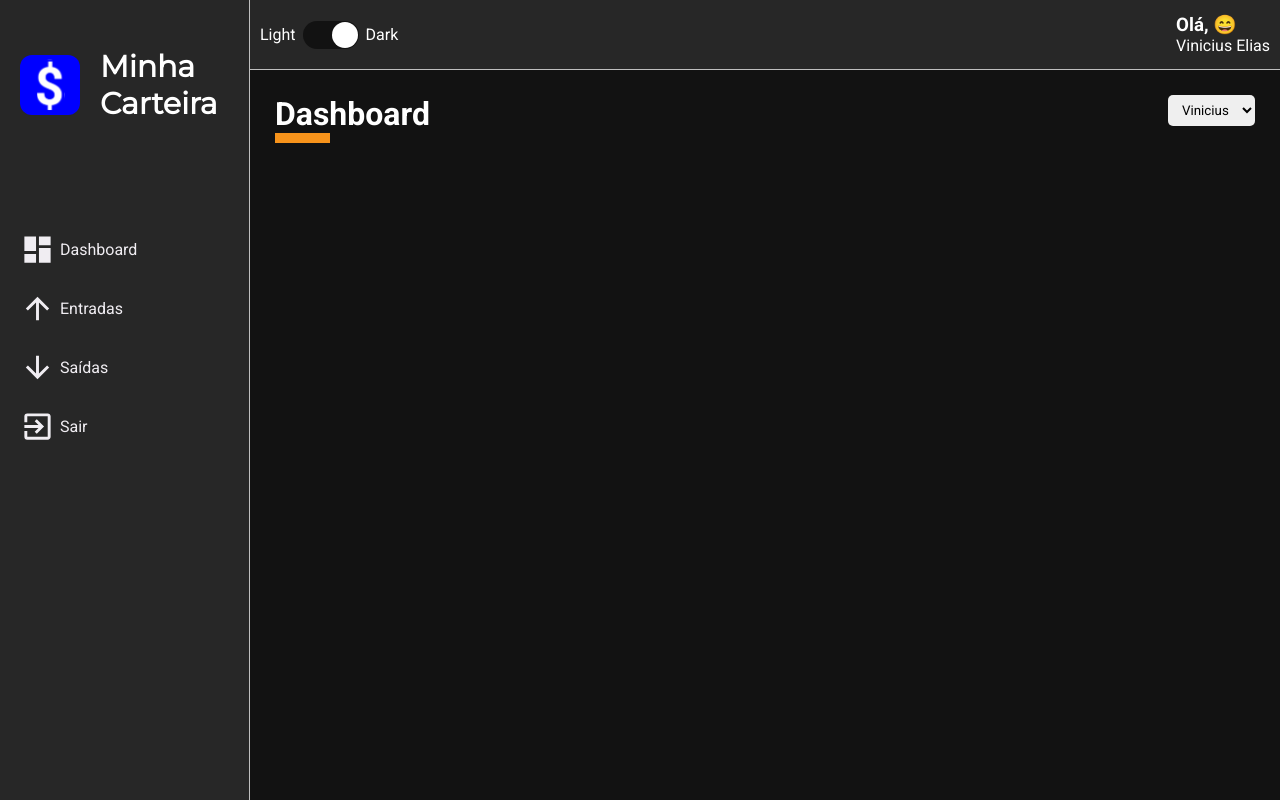
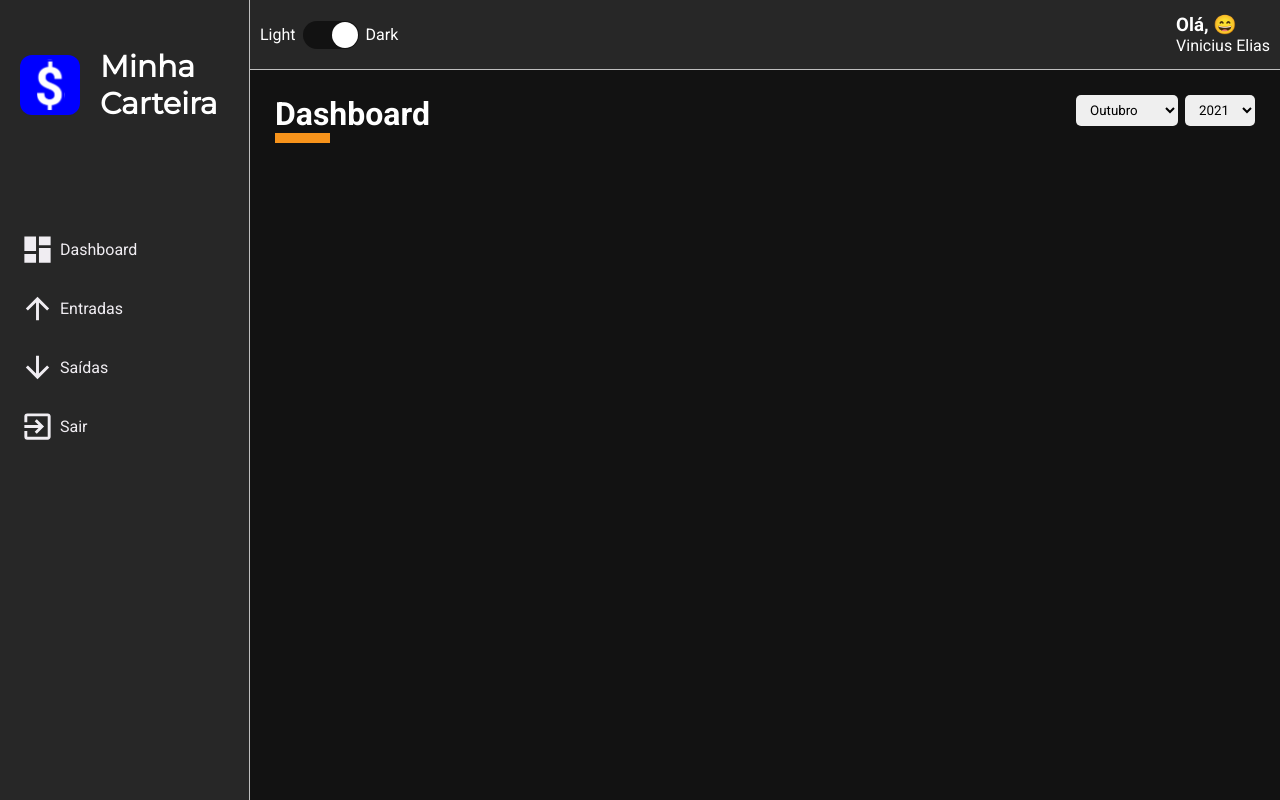
Before and after one commit to vinielias11/dashboardCarteira, a React (Create React App) app: page /dashboard in a window 1280 px wide. Built offline with nearby package versions, Linux system fonts and the light colour scheme.

Commit message:
comeco do dashboard

```diff
--- a/src/pages/Dashboard/index.tsx
+++ b/src/pages/Dashboard/index.tsx
@@ -1,10 +1,15 @@
-import React from 'react';
+import React, { useState, useMemo } from 'react';
 
 import { Container } from './styles';
 import ContentHeader  from '../../components/ContentHeader'
 import SelectInput  from '../../components/SelectInput'
+import expenses from '../../repositories/expenses'
+import gains from '../../repositories/gains'
+import meses from '../../utils/meses'
 
 const Dashboard: React.FC = () => {
+    const [mesSelecionado, setMesSelecionado] = useState<number>(new Date().getMonth() + 1);
+    const [anoSelecionado, setAnoSelecionado] = useState<number>(new Date().getFullYear());
 
     const options = [
         { value: 'Vinicius', label: 'Vinicius' },
@@ -12,10 +17,65 @@ const Dashboard: React.FC = () => {
         { value: 'Ana', label: 'Ana' }
     ];
 
+    const months = useMemo(() => {
+        return meses.map((mes, indice) => {
+            return {
+                value: indice + 1,
+                label: mes
+            }
+        })
+
+    }, []);
+
+    const years = useMemo(() => {
+        let anosUnicos: number[] = [];
+
+        [...expenses, ...gains].forEach(item => {
+            const data = new Date(item.date),
+                ano = data.getFullYear();
+
+            if (!anosUnicos.includes(ano)) {
+                anosUnicos.push(ano);
+            }
+        })
+
+        return anosUnicos.map(year => {
+            return {
+                value: year,
+                label: year
+            }
+        });
+
+    }, []);
+
+    const trataMesSelecionado = (mes: string) => {
+        try {
+            const parseMes = Number(mes);
+            setMesSelecionado(parseMes);
+        } catch (err) {
+            throw new Error('Mês inválido. Apenas 0 a 12 é suportado.')
+        }
+    }
+
+    const trataAnoSelecionado = (ano: string) => {
+        try {
+            const parseAno = Number(ano);
+            setAnoSelecionado(parseAno);
+        } catch (err) {
+            throw new Error('Ano inválido. Apenas números inteiros são suportados.')
+        }
+    }
+
     return (
         <Container>
             <ContentHeader title="Dashboard" lineColor="#F7931B">
-                <SelectInput options={options} onChange={() => {}}/>
+                <SelectInput options={months}
+                                onChange={(e) => trataMesSelecionado(e.target.value)}
+                                defaultValue={mesSelecionado}/>
+
+                <SelectInput options={years}
+                                onChange={(e) => trataAnoSelecionado(e.target.value)}
+                                defaultValue={anoSelecionado}/>
             </ContentHeader>
         </Container>
     );
--- a/src/pages/List/index.tsx
+++ b/src/pages/List/index.tsx
@@ -32,8 +32,8 @@ interface IData {
 
 const List: React.FC<IRouteParams> = ({ match }) => {
     const [data, setData] = useState<IData[]>([]);
-    const [mesSelecionado, setMesSelecionado] = useState<string>(String(new Date().getMonth() + 1));
-    const [anoSelecionado, setAnoSelecionado] = useState<string>(String(new Date().getFullYear()));
+    const [mesSelecionado, setMesSelecionado] = useState<number>(new Date().getMonth() + 1);
+    const [anoSelecionado, setAnoSelecionado] = useState<number>(new Date().getFullYear());
     const [movimentoSelecionado, setMovimentoSelecionado] = useState(['recorrente', 'eventual']);
 
     const { type } = match.params;
@@ -97,11 +97,29 @@ const List: React.FC<IRouteParams> = ({ match }) => {
         }
     }
 
+    const trataMesSelecionado = (mes: string) => {
+        try {
+            const parseMes = Number(mes);
+            setMesSelecionado(parseMes);
+        } catch (err) {
+            throw new Error('Mês inválido. Apenas 0 a 12 é suportado.')
+        }
+    }
+
+    const trataAnoSelecionado = (ano: string) => {
+        try {
+            const parseAno = Number(ano);
+            setAnoSelecionado(parseAno);
+        } catch (err) {
+            throw new Error('Ano inválido. Apenas números inteiros são suportados.')
+        }
+    }
+
     useEffect(() => {
         const datasFiltradas = infoCards.listData.filter(item => {
             const date = new Date(item.date),
-                mes = String(date.getMonth() + 1),
-                ano = String(date.getFullYear());
+                mes = date.getMonth() + 1,
+                ano = date.getFullYear();
 
             return mes === mesSelecionado && ano === anoSelecionado && movimentoSelecionado.includes(item.frequency);
         });
@@ -125,11 +143,11 @@ const List: React.FC<IRouteParams> = ({ match }) => {
         <Container>
             <ContentHeader title={infoCards.title} lineColor={infoCards.lineColor}>
                 <SelectInput options={months}
-                             onChange={(e) => setMesSelecionado(e.target.value)}
+                             onChange={(e) => trataMesSelecionado(e.target.value)}
                              defaultValue={mesSelecionado}/>
 
                 <SelectInput options={years}
-                             onChange={(e) => setAnoSelecionado(e.target.value)}
+                             onChange={(e) => trataAnoSelecionado(e.target.value)}
                              defaultValue={anoSelecionado}/>
             </ContentHeader>
 
```
